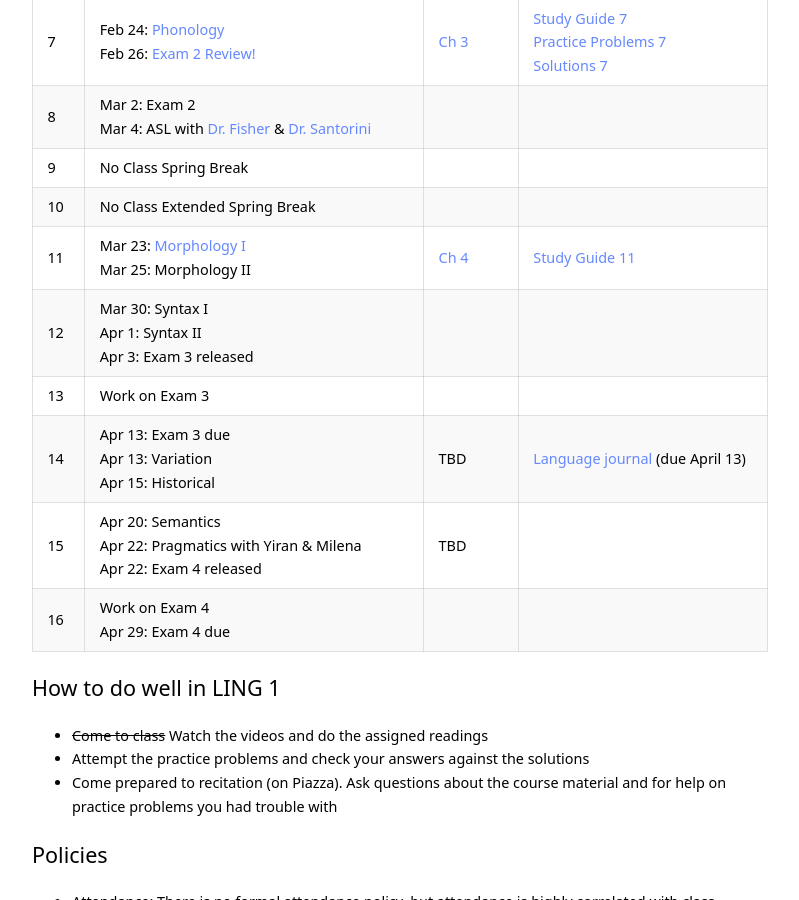
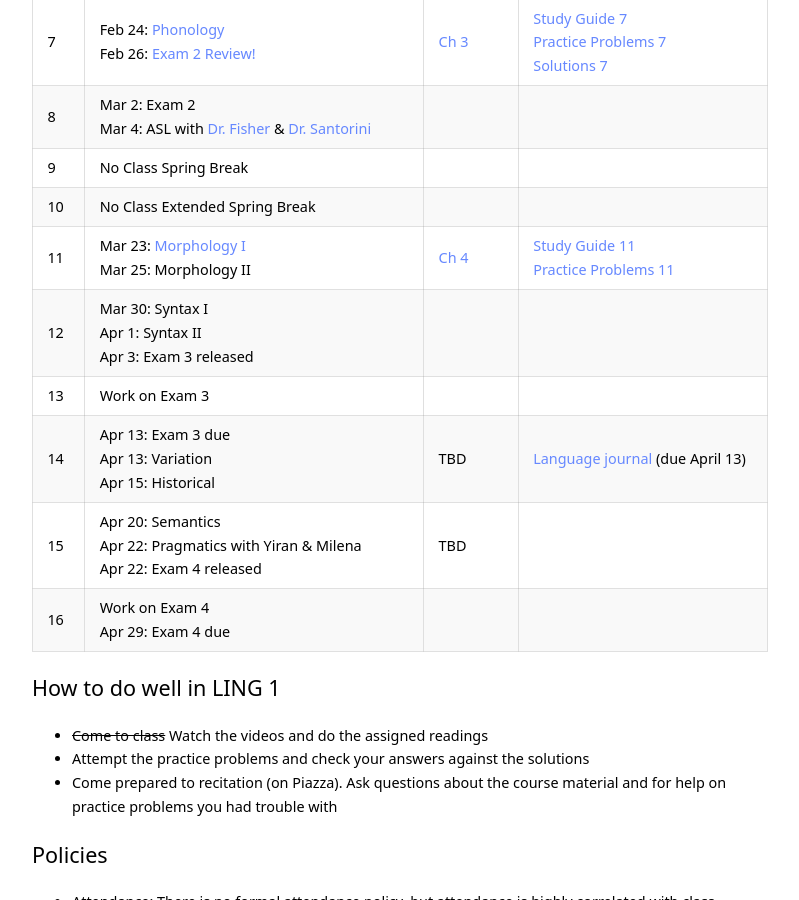
Before and after one commit to kschuler/ling001, a Jekyll site: the page built from index.md, in a window 1280 px wide and 900 px high, scrolled down 3256 px. Shown: the whole window, without its empty margins (240-1039 px from the left). Built offline with Jekyll 4.4.1, drawn with Linux system fonts in a browser that asks for light colours.

Commit message:
Update index.md

```diff
--- a/index.md
+++ b/index.md
@@ -94,7 +94,7 @@ Wk  | Lecture | Readings | Resources
 8 | Mar 2: **Exam 2** <br>Mar 4: ASL with [Dr. Fisher](https://web.sas.upenn.edu/asl-deafstudies/) & [Dr. Santorini](https://www.ling.upenn.edu/~beatrice/)|  |
 9 | **No Class Spring Break** |  |
 10 | **No Class Extended Spring Break** | |
-11 | Mar 23: [Morphology I](resources/Ling001-20A-13-Morphology1-pdf.pdf)<br>Mar 25: Morphology II | [Ch 4](https://app.perusall.com/courses/intro-to-linguistics-1/chapter-4-4-1-4-5?assignmentId=pxa2xEZE3KQXDioBC&part=1) | [Study Guide 11](resources/studyguide-week11.pdf)
+11 | Mar 23: [Morphology I](resources/Ling001-20A-13-Morphology1-pdf.pdf)<br>Mar 25: Morphology II | [Ch 4](https://app.perusall.com/courses/intro-to-linguistics-1/chapter-4-4-1-4-5?assignmentId=pxa2xEZE3KQXDioBC&part=1) | [Study Guide 11](resources/studyguide-week11.pdf)<br>[Practice Problems 11](resources/practiceproblems-week11.pdf)
 12 | Mar 30: Syntax I <br> Apr 1: Syntax II <br> Apr 3: **Exam 3 released**|  |
 13 | **Work on Exam 3**| |
 14 | Apr 13: **Exam 3 due**<br> Apr 13: Variation <br> Apr 15: Historical | TBD | [Language journal](resources/language-journal-assignment) (due April 13)
```
